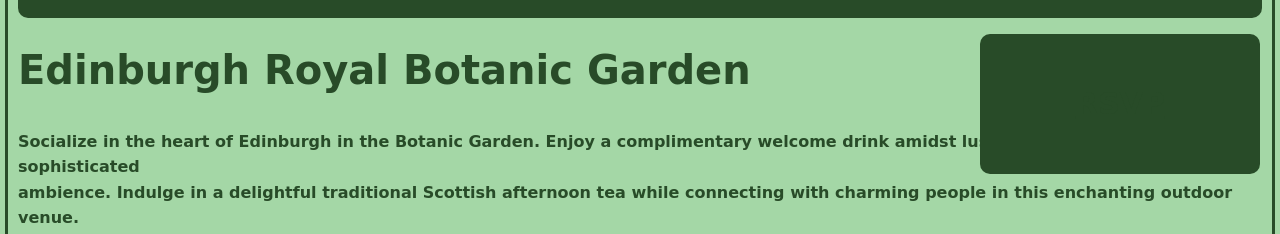
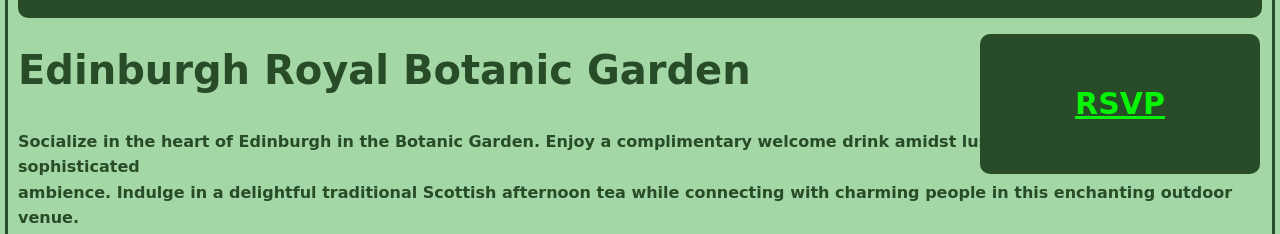
Before and after one commit to Nataliia74/Nataliia.github.io, a plain HTML site: page index.html in a window 1280 px wide. Shown: the part 606-840 px from the top of the page. Drawn offline with Linux system fonts and the light colour scheme.

Commit message:
Update style.css

```diff
--- a/style.css
+++ b/style.css
@@ -12,7 +12,7 @@ body {
 }
 
 a:link {
-    color: rgb(40, 75, 40);
+    color: rgb(7, 243, 7);
 }
 
 a:visited {
@@ -97,7 +97,6 @@ h5 {
 
 .btn__text{
   font-size: 30px;
-  color: white;
   font-weight: bold;
   font-family: cursive, Arial, sans-serife;
 
```
